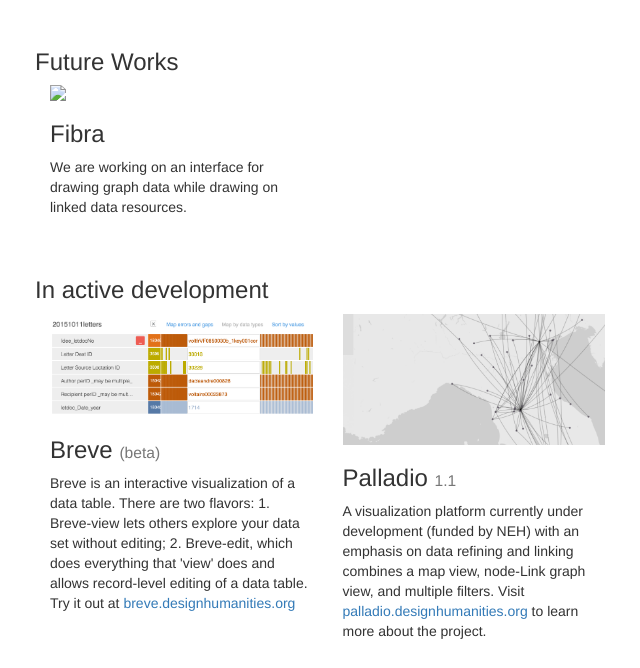
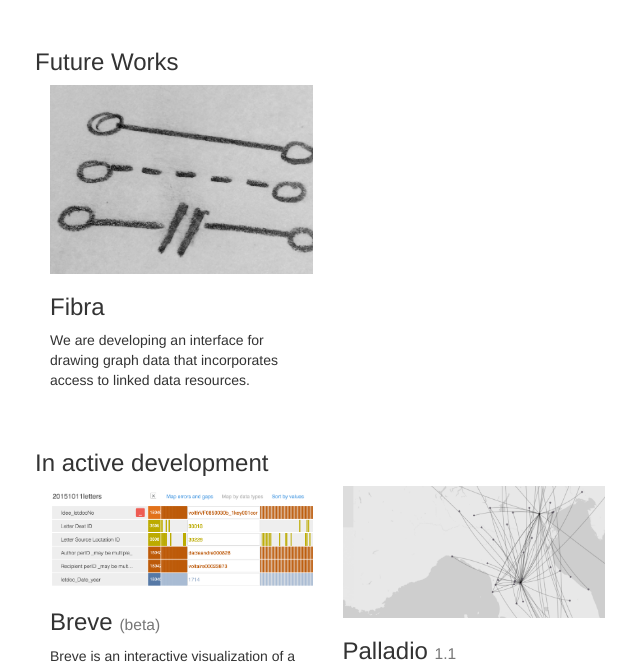
Before and after one commit to humanitiesplusdesign/humanitiesplusdesign.github.com, a plain HTML site: page index.html in a window 1280 px wide. Shown: the part 131-799 px from the top of the page, without its empty margins (20-660 px from the left). Drawn offline with nearby package versions, Linux system fonts and the light colour scheme.

Commit message:
add fiber image

```diff
--- a/index.html
+++ b/index.html
@@ -43,9 +43,9 @@
 				<h3>Future Works</h3>
 				<!-- Fibra -->
 				<div class="col-lg-3 col-md-3">
-					<img class="img-responsive" src="imgs/fibra.png"></img>
+					<img class="img-responsive" src="imgs/fibra.jpg"></img>
 					<h3>Fibra</h3>
-					<p>We are working on an interface for drawing graph data while drawing on linked data resources.</p>
+					<p>We are developing an interface for drawing graph data that incorporates access to linked data resources.</p>
 				</div>
 			</div>
 			<!-- end row of active projects -->
```
Also changed, not shown: imgs/fibra.jpg (added).
